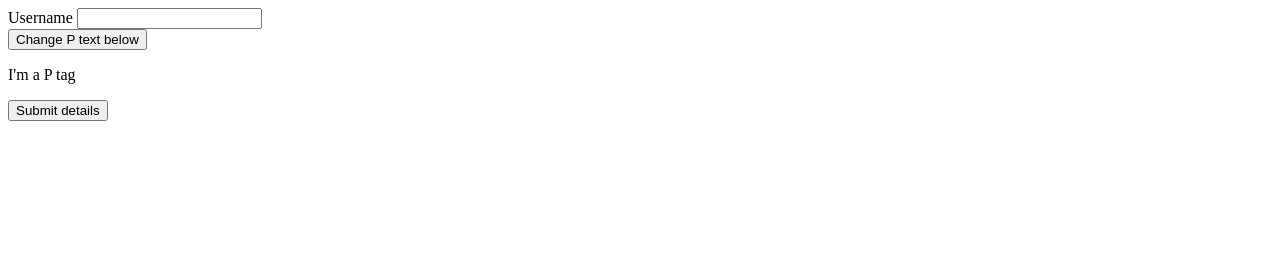
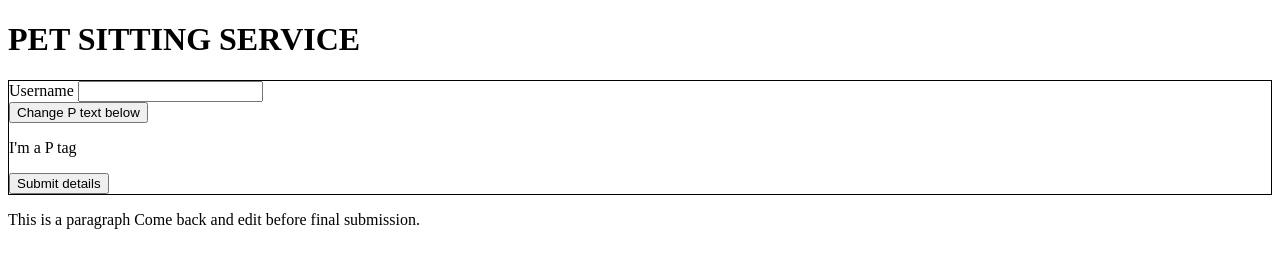
Before and after one commit to T-A-U/316SBA, a plain HTML site: page index.html in a window 1280 px wide. Drawn offline with Linux system fonts and the light colour scheme.

Commit message:
Created element using createELEMENT

```diff
--- a/index.html
+++ b/index.html
@@ -4,18 +4,21 @@
     <meta charset="UTF-8">
     <meta name="viewport" content="width=device-width, initial-scale=1.0">
     <title>Document</title>
-    <link rel="stylesheet" href="style.css">
-    <!--<script src="script.js"></script>-->
+    <link rel="stylesheet" href="styles.css">
+    <!--<script src="script.js"></script>--> <!--commented because JavaScript needed to be within the body-->
 </head>
 <body>
+    <h1>PET SITTING SERVICE</h1>
     <form id = "form" action="">
     <label for="username">Username</label>
 <input type="text" name="username" id="username">
-    </form>
+<br>
+    <!--</form>-->
     <button id="button"> Change P text below</button>
     <p class="something">I'm a P tag</p>
 
     <button id="kitty"  alt="Kitty"> Submit details</button>
+</form>
 
     <script src="script.js"></script>
 </body>
--- a/script.js
+++ b/script.js
@@ -23,3 +23,7 @@ function congrats(){
 
 alert("Thanks for pressing the button! Uploading private information...");
 }
+
+const para = document.createElement("p");
+para.innerText = "This is a paragraph Come back and edit before final submission.";
+document.body.appendChild(para);
--- a/styles.css
+++ b/styles.css
@@ -0,0 +1,3 @@
+#form{border: 1px solid black;
+
+}
```
